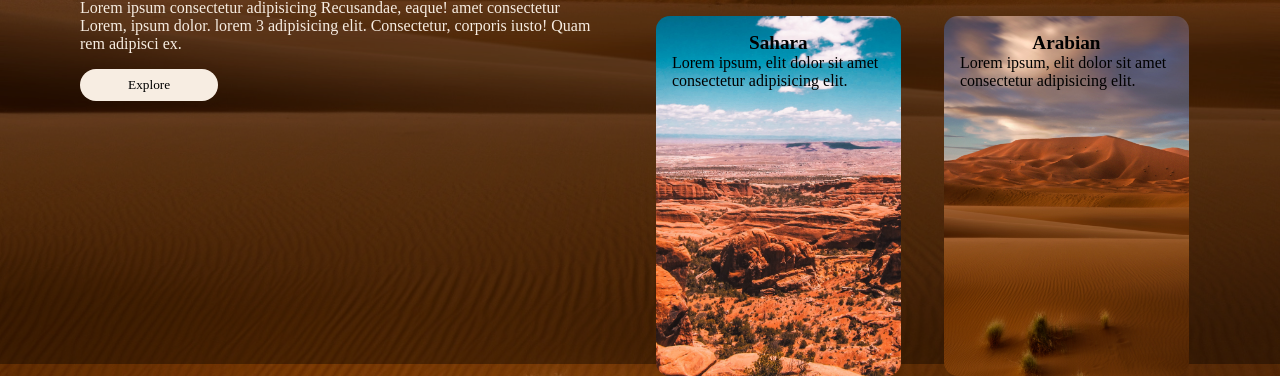
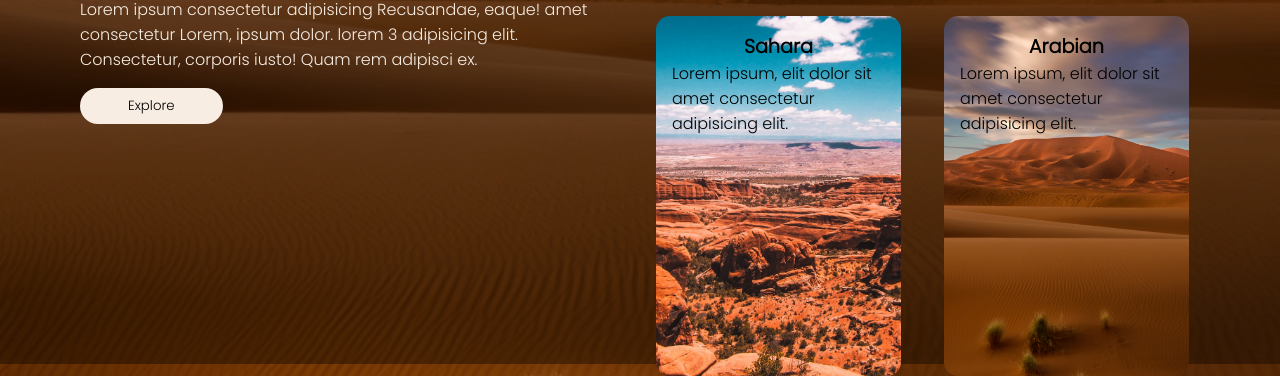
Before and after one commit to abulfazl-haidary/single-page-website-desert, a plain HTML site: page index.html in a window 1280 px wide. Shown: the part 436-812 px from the top of the page. Drawn offline with Linux system fonts and the light colour scheme.

Commit message:
importing google fonts

```diff
--- a/style.css
+++ b/style.css
@@ -1,3 +1,4 @@
+@import url('https://fonts.googleapis.com/css2?family=Kaushan+Script&family=Poppins:wght@300&display=swap');
 * {
     margin: 0;
     padding: 0;
```
